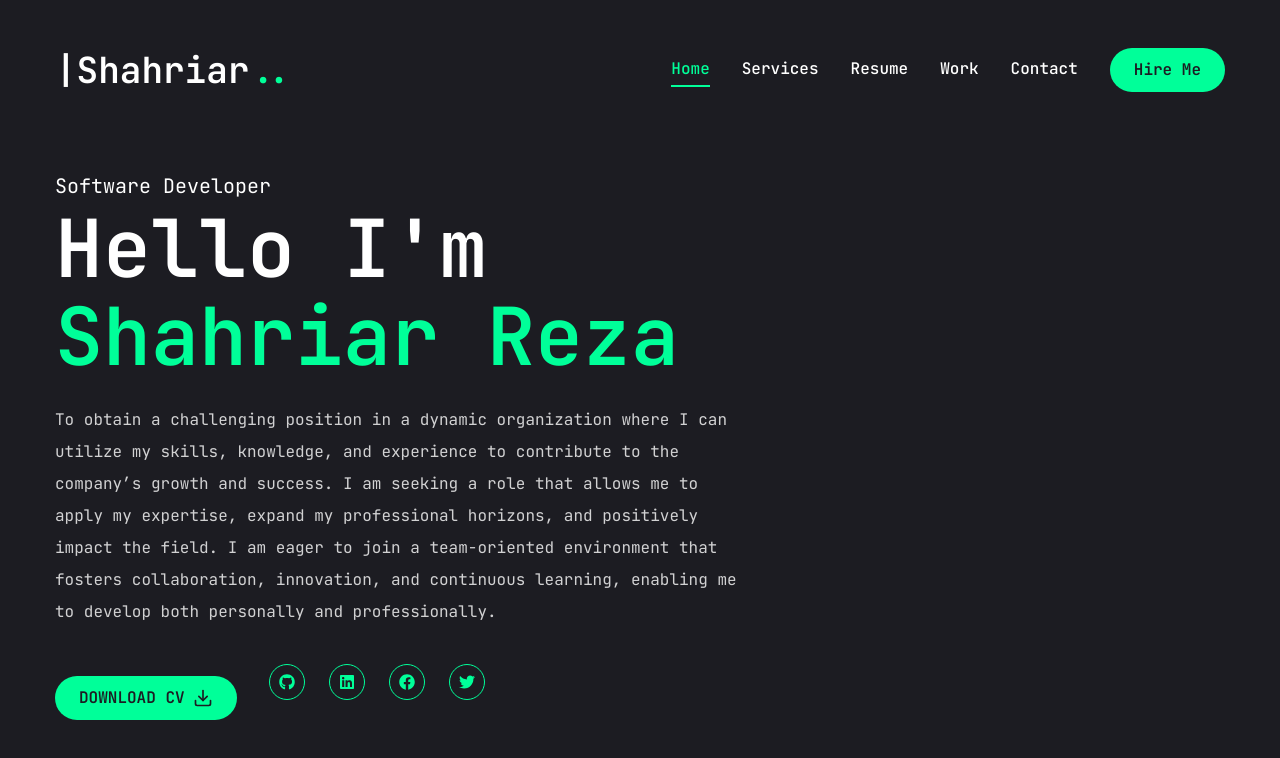
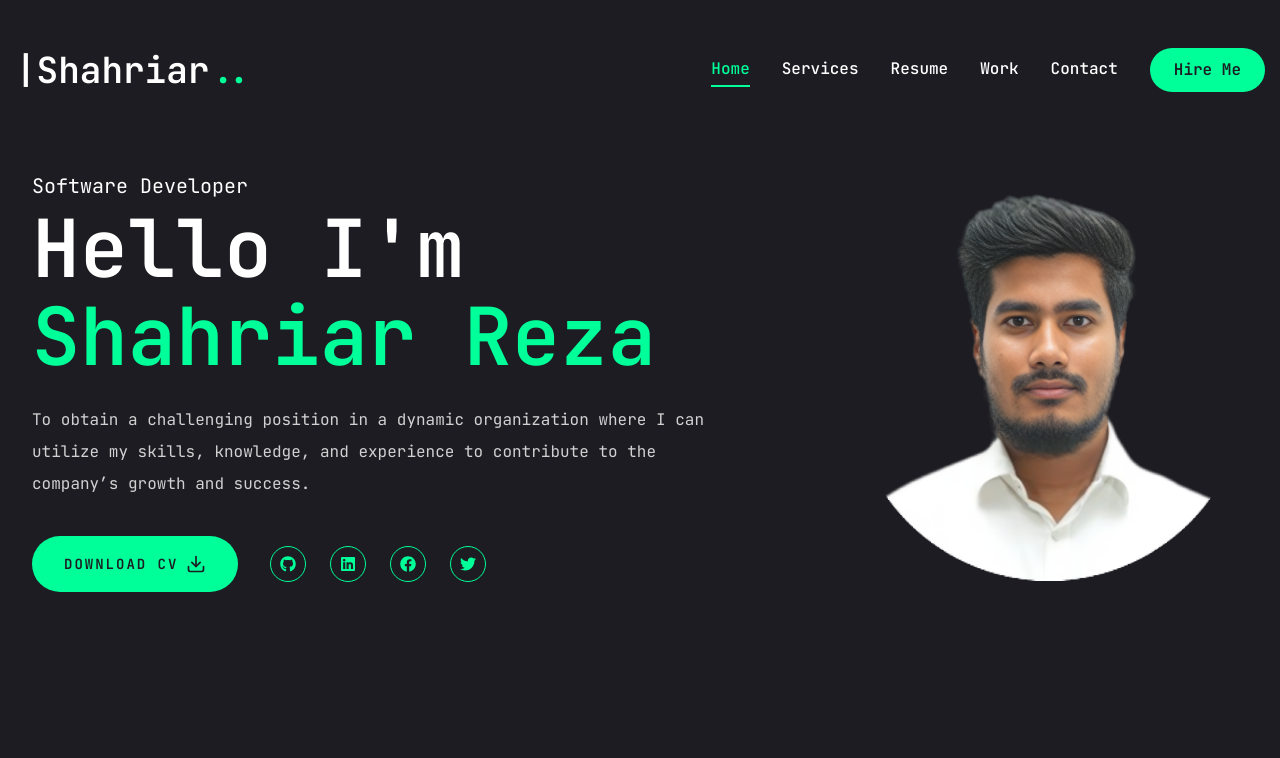
Before and after one commit to shahriar2880/portfolio, a Next.js app: page / in a window 1280 px wide. Shown: the top 758 px of the page. Built offline with nearby package versions, Linux system fonts and the light colour scheme.

Commit message:
complete text,btn and social icon and photo

```diff
--- a/app/globals.css
+++ b/app/globals.css
@@ -8,9 +8,9 @@
 
 @layer base {
   body {
-    @apply font-primary bg-primary text-white leading-loose;
+    @apply font-primary bg-primary text-white leading-loose w-full;
   }
-  .h1-name{
+  .h1{
     @apply text-[48px] xl:text-[80px] leading-[1.1] font-semibold ;
   }
   .h2-name{
--- a/app/page.jsx
+++ b/app/page.jsx
@@ -1,46 +1,43 @@
 import Photo from "@/components/Photo";
 import Social from "@/components/Social";
+import Stats from "@/components/Stats";
 import { Button } from "@/components/ui/button";
 import { FiDownload } from "react-icons/fi";
 
 const Home = () => {
   return (
-    <section className="h-full">
-      <div className="container mx-auto h-full">
+    <section className="min-h-screen overflow-x-hidden min-w-[320px]">
+      <div className="container mx-auto h-full px-4 sm:px-6 lg:px-8">
         <div className="flex flex-col xl:flex-row items-center justify-between xl:pt-8 xl:pb-24">
           {/* text */}
-          <div className="text-center xl:text-left">
+          <div className="text-center xl:text-left order-2 xl:order-none">
             <span className="text-xl">Software Developer</span>
-            <h1 className="h1-name mb-6">
+            <h1 className="h1 mb-6">
               Hello I'm <br />
               <span className="text-accent">Shahriar Reza</span>
             </h1>
             <p className="max-w-[700px] mb-9 text-white/80">
               To obtain a challenging position in a dynamic organization where I
               can utilize my skills, knowledge, and experience to contribute to
-              the company’s growth and success. I am seeking a role that allows
-              me to apply my expertise, expand my professional horizons, and
-              positively impact the field. I am eager to join a team-oriented
-              environment that fosters collaboration, innovation, and continuous
-              learning, enabling me to develop both personally and
-              professionally.
+              the company’s growth and success.
             </p>
             {/* btn and social icons */}
             <div className="flex flex-col xl:flex-row items-center gap-8">
-              <Button className="uppercase flex items-center gap-2">
+              <Button varient="outline" size="lg" className="uppercase flex items-center gap-2">
                 <span>Download CV</span>
                 <FiDownload className="text-xl"/>
               </Button>
               {/* socials */}
-              <div className="mb-8 xl:mb-8">
-                <Social containerStyle="flex gap-6" iconStyles="w-9 h-9 border border-accent rounded-full flex justify-center items-center text-accent text-base hover:bg-accent hover:text-primary hover:transition-all duration-600"/>
+              <div className="mb-8 xl:mb-0">
+                <Social containerStyle="flex gap-6" iconStyles="w-9 h-9 border border-accent rounded-full flex justify-center items-center text-accent text-base hover:bg-accent hover:text-primary hover:transition-all duration-500"/>
               </div>
             </div>
           </div>
           {/* photo */}
-          <div><Photo/></div>
+          <div className="order-1 xl:order-none mb-8 xl:mb-0"><Photo/></div>
         </div>
       </div>
+      <Stats/>
     </section>
   );
 };
--- a/components/Photo.jsx
+++ b/components/Photo.jsx
@@ -1,8 +1,13 @@
 "use client"
+
+import Image from "next/image"
+
 const Photo = () => {
   return (
-    <div>
-
+    <div className="w-full h-full relative">
+      <div className="w-[298px] h-[298px] xl:w-[398px] xl:h-[398px] mix-blend-lighten">
+        <Image src="/images/profile.png" priority quality={100} fill alt="profile pic" className="object-contain"/>
+      </div>
     </div>
   )
 }
--- /dev/null
+++ b/components/Stats.jsx
@@ -0,0 +1,11 @@
+import React from 'react'
+
+const Stats = () => {
+  return (
+    <div>
+
+    </div>
+  )
+}
+
+export default Stats
--- a/tailwind.config.js
+++ b/tailwind.config.js
@@ -12,10 +12,11 @@ export default {
 		padding: "15px",
 	},
 	screens: {
+		xs: '320px',
 		sm: '640px',
 		md: '768px',
-		lg: '960px',
-		xl: '1200px',
+		lg: '1024px',
+		xl: '1280px',
 	},
 	fontFamily: {
 		primary:"var(--font-jetbrainsMono)"
```
Also changed, not shown: public/images/profile.png (added).
